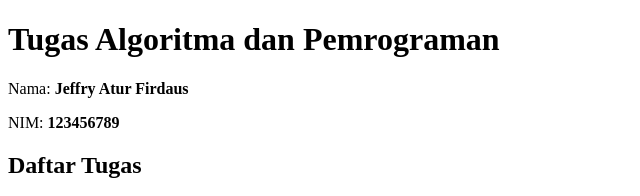
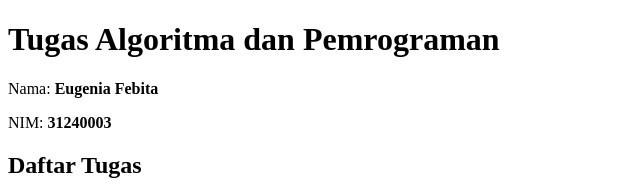
Before and after one commit to eugenebits/AlgoritmaDanPemrograman, a plain HTML site: page index.html in a window 1280 px wide. Shown: the top 196 px of the page, 0-640 px from the left. Drawn offline with Linux system fonts and the light colour scheme.

Commit message:
Update index.html

```diff
--- a/index.html
+++ b/index.html
@@ -8,8 +8,8 @@
 <body>
   <h1>Tugas Algoritma dan Pemrograman</h1>
 
-  <p>Nama: <strong>Jeffry Atur Firdaus</strong></p>
-  <p>NIM: <strong>123456789</strong></p>
+  <p>Nama: <strong>Eugenia Febita</strong></p>
+  <p>NIM: <strong>31240003</strong></p>
 
   <h2>Daftar Tugas</h2>
   <ul>
```
